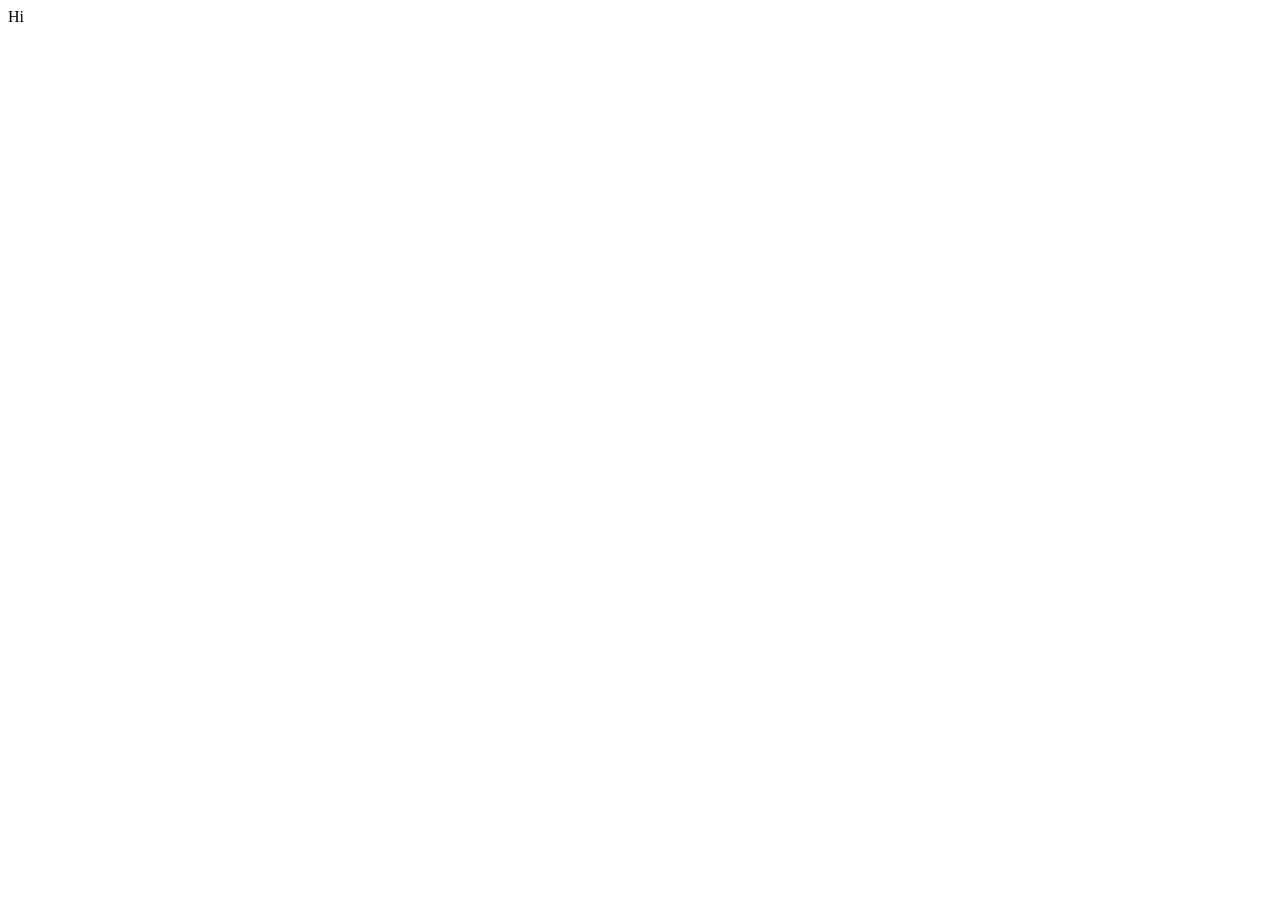
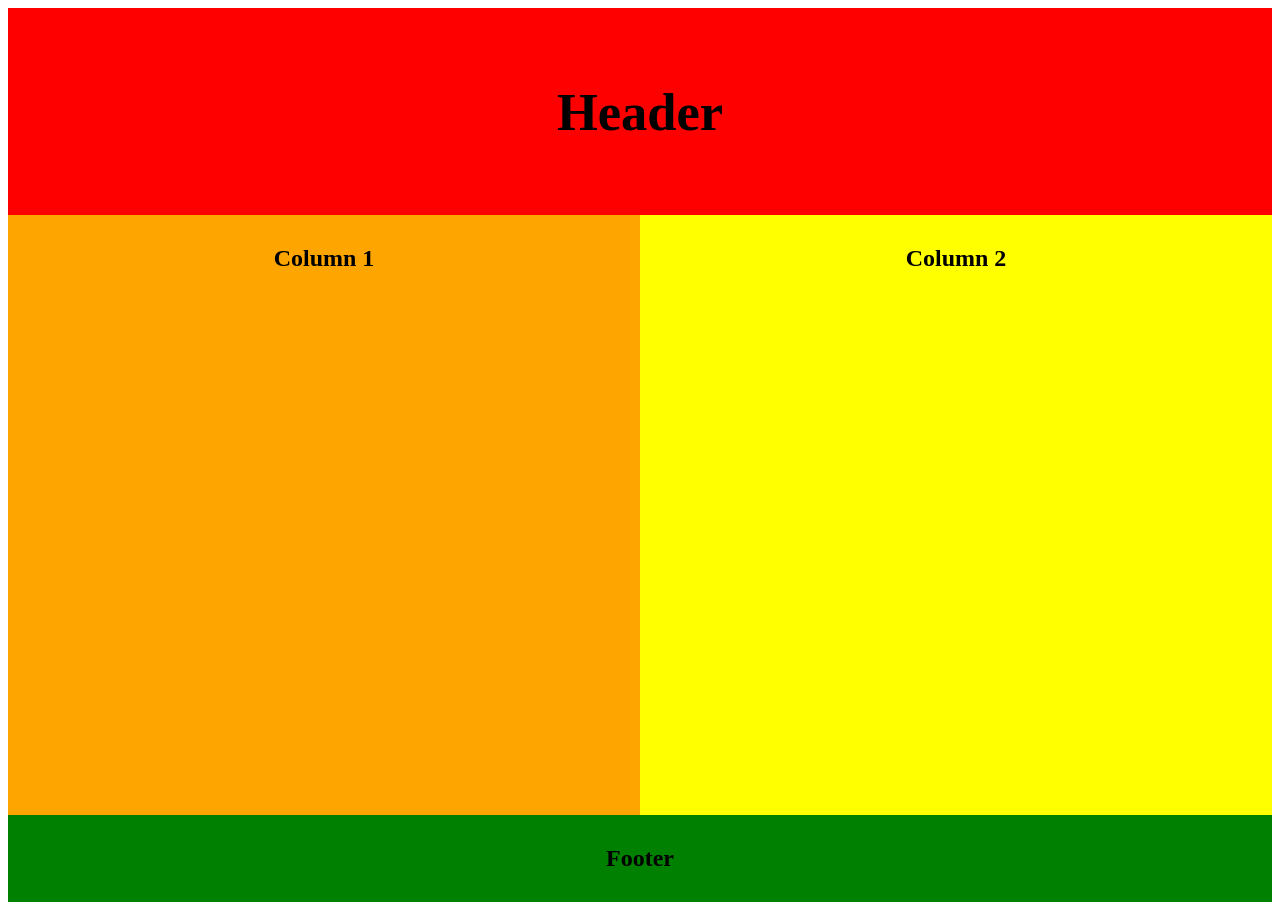
Before and after one commit to bpickett21/collab-practice, a plain HTML site: page index.html in a window 1280 px wide. Before the commit the page ends 800 px from the top, so only its background shows below. Drawn offline with Linux system fonts and the light colour scheme.

Commit message:
take home

```diff
--- a/index.html
+++ b/index.html
@@ -5,8 +5,20 @@
     <meta http-equiv="X-UA-Compatible" content="IE=edge">
     <meta name="viewport" content="width=device-width, initial-scale=1.0">
     <title>Document</title>
+    <link rel="stylesheet" href="styles.css">
 </head>
 <body>
-    Hi
+<div class="header">
+    <h2>Header</h2>
+  </div>
+
+  <div class="row">
+    <div class="column" id="column-1"><h2>Column 1</h2></div>
+    <div class="column" id="column-2"><h2>Column 2</h2></div>
+  </div>
+
+  <div class="footer">
+    <h2>Footer</h2>
+  </div>
 </body>
 </html>
--- /dev/null
+++ b/styles.css
@@ -0,0 +1,42 @@
+* {
+    box-sizing: border-box;
+  }
+
+  /* Style the header */
+  .header {
+    background-color: #ff0000;
+    padding: 30px;
+    text-align: center;
+    font-size: 35px;
+  }
+
+  /* Container for flexboxes */
+  .row {
+    display: -webkit-flex;
+    display: flex;
+  }
+  .column {
+    -webkit-flex: 1;
+    -ms-flex: 1;
+    flex: 1;
+    padding: 10px;
+    height: 600px;
+    text-align: center;
+  }
+  #column-1{
+    background-color: orange;
+  }
+  #column-2{
+    background-color: yellow;
+  }
+  .footer {
+    background-color: green;
+    padding: 10px;
+    text-align: center;
+  }
+  @media (max-width: 600px) {
+    .row {
+      -webkit-flex-direction: column;
+      flex-direction: column;
+    }
+  }
```
